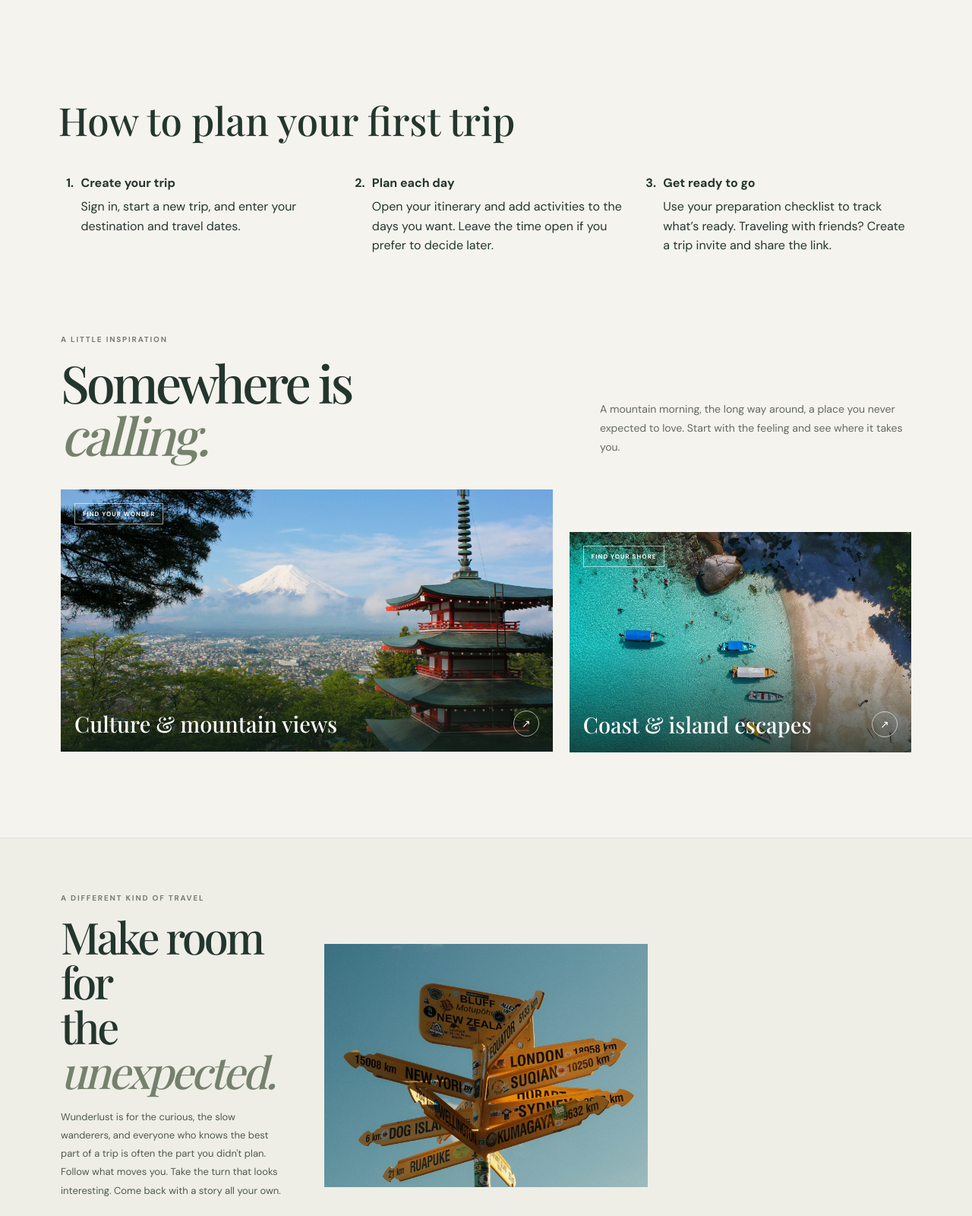
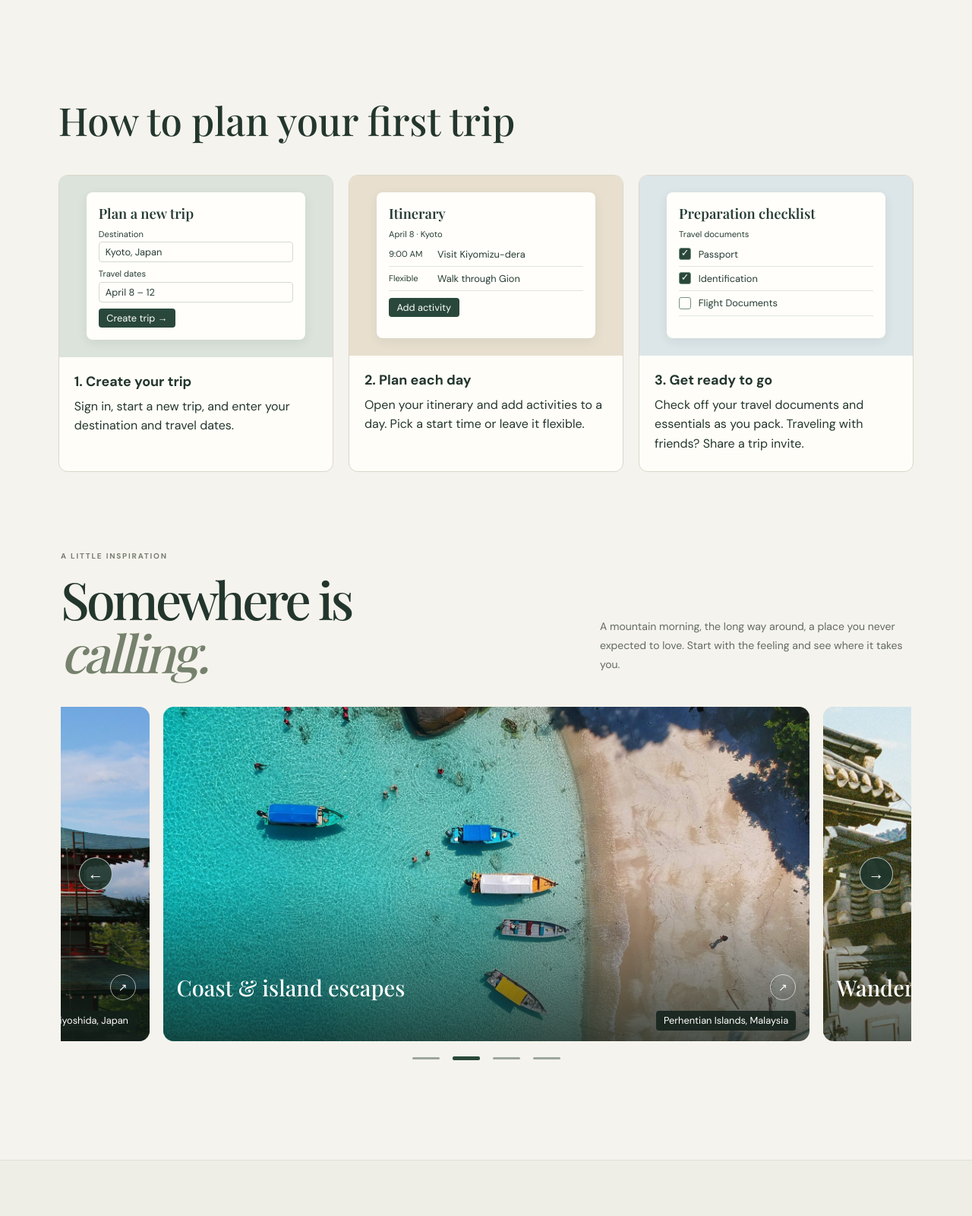
Before and after one commit to Shadowscrete/Wunderlust, a Django app: page / in a window 1280 px wide. Shown: the part 802-2402 px from the top of the page at 76% size. Run offline with Django 5.2, Linux system fonts and the light colour scheme.

Commit message:
Landing page UI and content changes

```diff
--- a/config/views.py
+++ b/config/views.py
@@ -1,4 +1,10 @@
 from django.shortcuts import render
 
 def home(request):
-    return render(request, 'home/home.html')
+    inspiration = [
+        ("fuji-pagoda.jpg", "Culture & mountain views", "A red pagoda overlooking the city beneath Mount Fuji", "Fujiyoshida, Japan"),
+        ("beach-aerial.jpg", "Coast & island escapes", "Boats in turquoise water beside a white sand beach", "Perhentian Islands, Malaysia"),
+        ("jean-carlo-emer-Ds0_4JCFGfQ-unsplash.jpg", "Wander the old lanes", "A narrow lane lined with tiled rooftops leads toward a distant tower", "Seoul, South Korea"),
+        ("queensland-australia-nHSi9DcuLdQ-unsplash.jpg", "Follow the river through the city", "Bridges span a river beside a sunlit skyline in Queensland", "Brisbane, Australia"),
+    ]
+    return render(request, 'home/home.html', {"inspiration": inspiration})
--- a/static/home/home.css
+++ b/static/home/home.css
@@ -136,12 +136,89 @@ a { color: inherit; }
 .quick-guide h2 { font: 500 clamp(2rem, 4vw, 3.5rem)/1.12 "Playfair Display", serif; }
 .quick-guide ol {
     display: grid;
-    grid-template-columns: repeat(auto-fit, minmax(min(100%, 15rem), 1fr));
-    gap: 1.5rem 3rem;
-    padding-left: 1.5rem;
+    grid-template-columns: repeat(auto-fit, minmax(min(100%, 16rem), 1fr));
+    gap: 1.25rem;
+    padding: 0;
     margin: 2rem 0 0;
-    list-style: decimal outside;
+    list-style: none;
 }
-.quick-guide li { padding-left: .35rem; }
-.quick-guide li::marker { font-weight: 700; }
-.quick-guide li p { margin: .5rem 0 0; line-height: 1.6; }
+.quick-guide li {
+    overflow: hidden;
+    border: 1px solid #d9d7cb;
+    border-radius: 12px;
+    background: #fffdf8;
+}
+.quick-guide h3 { margin: 1.25rem 1.25rem .5rem; font-size: 1.12rem; }
+.quick-guide li p { margin: 0 1.25rem 1.5rem; line-height: 1.6; }
+.guide-preview {
+    display: grid;
+    place-items: center;
+    padding: 1.4rem;
+    background: #dbe3da;
+}
+.quick-guide li:nth-child(2) .guide-preview { background: #e8dfcf; }
+.quick-guide li:nth-child(3) .guide-preview { background: #dce5e8; }
+.guide-screen {
+    display: flex;
+    flex-direction: column;
+    width: min(100%, 18rem);
+    min-height: 12rem;
+    padding: 1rem;
+    border-radius: 8px;
+    background: #fffefa;
+    color: #263c34;
+    box-shadow: 0 4px 14px #263c3414;
+    font-size: .8rem;
+}
+.guide-screen b { font: 600 1.15rem/1.3 "Playfair Display", serif; }
+.guide-screen small { margin: .5rem 0 .2rem; font-size: .7rem; }
+.guide-field { border: 1px solid #d4d9cf; border-radius: 4px; padding: .25rem .5rem; }
+.guide-action { align-self: start; margin-top: .55rem; padding: .25rem .65rem; background: #29483b; color: white; border-radius: 4px; }
+.guide-row { display: flex; align-items: center; gap: .6rem; padding: .45rem 0; border-bottom: 1px solid #e3e5dd; }
+.guide-row span { min-width: 3.4rem; font-size: .7rem; }
+.guide-check { width: 1rem; height: 1rem; border: 1px solid #779082; border-radius: 3px; text-align: center; line-height: 1; font-style: normal; }
+.guide-check:not(:empty) { background: #29483b; color: white; }
+
+.inspiration-track { display: flex; overflow-x: auto; scroll-snap-type: x mandatory; gap: clamp(8px, 1.5vw, 18px); }
+.inspiration-track .feature { flex: 0 0 76%; scroll-snap-align: center; }
+.inspiration-track .feature-link { min-height: clamp(280px, 38vw, 440px); border-radius: 14px; }
+.inspiration-track .feature-link:focus-visible { outline: 3px solid white; outline-offset: -5px; }
+
+#inspiration { display: grid; grid-template-columns: minmax(0, 1fr); }
+.inspiration-track { position: relative; grid-area: 1 / 1; scrollbar-width: none; }
+.inspiration-track::-webkit-scrollbar { display: none; }
+.inspiration-controls:not([hidden]) { display: contents; }
+.inspiration-controls button { cursor: pointer; }
+.inspiration-controls > button {
+    grid-area: 1 / 1;
+    align-self: center;
+    justify-self: start;
+    z-index: 1;
+    margin-inline: clamp(8px, 2vw, 24px);
+    width: 44px;
+    height: 44px;
+    border: 1px solid #ffffffaa;
+    border-radius: 50%;
+    background: #20362de6;
+    color: white;
+    font-size: 1.3rem;
+}
+.inspiration-controls > button:last-child { justify-self: end; }
+.inspiration-pages { display: flex; justify-content: center; align-items: center; gap: 5px; }
+.inspiration-pages button { width: min(9vw, 48px); height: 44px; border: 0; background: transparent; color: #29483b; }
+.inspiration-pages button::after { display: block; height: 3px; border-radius: 2px; background: #9da69b; content: ""; }
+.inspiration-pages button[aria-current="true"]::after { height: 5px; background: #29483b; }
+
+.inspiration-track .feature-caption { bottom: 3.25rem; }
+.feature-location {
+    position: absolute;
+    right: 18px;
+    bottom: 14px;
+    max-width: calc(100% - 36px);
+    padding: .25rem .6rem;
+    border-radius: 4px;
+    background: rgb(18 32 26 / 85%);
+    color: white;
+    font-size: .8rem;
+    line-height: 1.4;
+}
--- a/static/home/home.js
+++ b/static/home/home.js
@@ -22,3 +22,70 @@
         if (event.key === 'Escape') close();
     });
 })();
+
+(() => {
+    const carousel = document.querySelector('#inspiration');
+    if (!carousel) return;
+    const track = carousel.querySelector('.inspiration-track');
+    const slides = Array.from(track.children);
+    if (slides.length < 2) return;
+    const controls = carousel.querySelector('.inspiration-controls');
+    const [previous, next] = controls.querySelectorAll(':scope > button');
+    const pages = Array.from(controls.querySelectorAll('.inspiration-pages button[aria-controls]'));
+    const motion = window.matchMedia('(prefers-reduced-motion: reduce)');
+    let timer;
+    function preview(slide) {
+        const copy = slide.cloneNode(true);
+        copy.inert = true;
+        copy.setAttribute('aria-hidden', 'true');
+        return copy;
+    }
+    track.prepend(...slides.slice(-2).map(preview));
+    track.append(...slides.slice(0, 2).map(preview));
+    const wrap = (index) => ((index % slides.length) + slides.length) % slides.length;
+    const centerOffset = (slide) => slide.offsetLeft - (track.clientWidth - slide.offsetWidth) / 2;
+    const position = () => Math.round((track.scrollLeft - centerOffset(slides[0])) /
+        (slides[1].offsetLeft - slides[0].offsetLeft));
+    const current = () => wrap(position());
+
+    function schedule() {
+        clearTimeout(timer);
+        if (!motion.matches && !document.hidden && !track.contains(document.activeElement)) {
+            timer = setTimeout(() => show(current() + 1), 5000);
+        }
+    }
+
+    function update() {
+        pages.forEach((page, index) => page.setAttribute('aria-current', String(index === current())));
+        schedule();
+    }
+
+    function show(index) {
+        const target = wrap(index);
+        track.scrollLeft = centerOffset(slides[target]);
+        if (track.contains(document.activeElement)) {
+            slides[target].querySelector('a').focus({ preventScroll: true });
+        }
+        update();
+    }
+
+    previous.addEventListener('click', () => show(current() - 1));
+    next.addEventListener('click', () => show(current() + 1));
+    pages.forEach((page, index) => page.addEventListener('click', () => show(index)));
+    motion.addEventListener('change', schedule);
+    carousel.addEventListener('keydown', (event) => {
+        if (event.key !== 'ArrowLeft' && event.key !== 'ArrowRight') return;
+        event.preventDefault();
+        show(current() + (event.key === 'ArrowLeft' ? -1 : 1));
+    });
+    track.addEventListener('focusin', schedule);
+    track.addEventListener('focusout', () => queueMicrotask(schedule));
+    track.addEventListener('scroll', update, { passive: true });
+    track.addEventListener('scrollend', () => {
+        if (position() !== current()) show(current());
+    });
+    document.addEventListener('visibilitychange', schedule);
+    window.addEventListener('resize', update);
+    controls.hidden = false;
+    show(0);
+})();
--- a/templates/home/home.html
+++ b/templates/home/home.html
@@ -13,7 +13,7 @@
     <link rel="preconnect" href="https://fonts.googleapis.com">
     <link rel="preconnect" href="https://fonts.gstatic.com" crossorigin>
     <link href="https://fonts.googleapis.com/css2?family=DM+Sans:wght@400;500;600;700&family=Playfair+Display:wght@500;600;700&display=swap" rel="stylesheet">
-    <link rel="stylesheet" href="{% static 'home/home.css' %}?v=4">
+    <link rel="stylesheet" href="{% static 'home/home.css' %}?v=10">
 </head>
 <body class="wunderlust-page">
     <header class="site-header">
@@ -48,10 +48,43 @@
 
         <section class="quick-guide" id="quick-guide" aria-labelledby="guide-title">
             <h2 id="guide-title">How to plan your first trip</h2>
-            <ol>
-                <li><strong>Create your trip</strong><p>Sign in, start a new trip, and enter your destination and travel dates.</p></li>
-                <li><strong>Plan each day</strong><p>Open your itinerary and add activities to the days you want. Leave the time open if you prefer to decide later.</p></li>
-                <li><strong>Get ready to go</strong><p>Use your preparation checklist to track what’s ready. Traveling with friends? Create a trip invite and share the link.</p></li>
+            <ol role="list">
+                <li>
+                    <div class="guide-preview" aria-hidden="true">
+                        <div class="guide-screen">
+                            <b>Plan a new trip</b>
+                            <small>Destination</small><span class="guide-field">Kyoto, Japan</span>
+                            <small>Travel dates</small><span class="guide-field">April 8 – 12</span>
+                            <span class="guide-action">Create trip →</span>
+                        </div>
+                    </div>
+                    <h3>1. Create your trip</h3>
+                    <p>Sign in, start a new trip, and enter your destination and travel dates.</p>
+                </li>
+                <li>
+                    <div class="guide-preview" aria-hidden="true">
+                        <div class="guide-screen">
+                            <b>Itinerary</b><small>April 8 · Kyoto</small>
+                            <div class="guide-row"><span>9:00 AM</span>Visit Kiyomizu-dera</div>
+                            <div class="guide-row"><span>Flexible</span>Walk through Gion</div>
+                            <span class="guide-action">Add activity</span>
+                        </div>
+                    </div>
+                    <h3>2. Plan each day</h3>
+                    <p>Open your itinerary and add activities to a day. Pick a start time or leave it flexible.</p>
+                </li>
+                <li>
+                    <div class="guide-preview" aria-hidden="true">
+                        <div class="guide-screen">
+                            <b>Preparation checklist</b><small>Travel documents</small>
+                            <div class="guide-row"><i class="guide-check">✓</i>Passport</div>
+                            <div class="guide-row"><i class="guide-check">✓</i>Identification</div>
+                            <div class="guide-row"><i class="guide-check"></i>Flight Documents</div>
+                        </div>
+                    </div>
+                    <h3>3. Get ready to go</h3>
+                    <p>Check off your travel documents and essentials as you pack. Traveling with friends? Share a trip invite.</p>
+                </li>
             </ol>
         </section>
 
@@ -60,19 +93,27 @@
                 <div><p class="section-kicker">A little inspiration</p><h2 id="discover-title">Somewhere is<br><em>calling.</em></h2></div>
                 <p class="section-intro">A mountain morning, the long way around, a place you never expected to love. Start with the feeling and see where it takes you.</p>
             </div>
-            <div class="inspiration-grid" id="inspiration">
-                <article class="feature feature-lake">
-                    <a href="{% url 'register' %}" class="feature-link" aria-label="Explore culture and mountain journeys">
-                        <img src="{% static 'home/assets/fuji-pagoda.jpg' %}" width="2200" height="1466" alt="A red pagoda overlooking a city with snow-capped Mount Fuji behind it" loading="lazy">
-                        <span class="feature-label">FIND YOUR WONDER</span><span class="feature-caption"><span>Culture &amp; mountain views</span><span aria-hidden="true">&#8599;&#xFE0E;</span></span>
-                    </a>
-                </article>
-                <article class="feature feature-road">
-                    <a href="{% url 'register' %}" class="feature-link" aria-label="Explore coast and island escapes">
-                        <img src="{% static 'home/assets/beach-aerial.jpg' %}" width="1775" height="2200" alt="Boats anchored in turquoise water beside a white sand beach, seen from above" loading="lazy">
-                        <span class="feature-label">FIND YOUR SHORE</span><span class="feature-caption"><span>Coast &amp; island escapes</span><span aria-hidden="true">&#8599;&#xFE0E;</span></span>
-                    </a>
-                </article>
+            <div id="inspiration" role="region" aria-roledescription="carousel" aria-labelledby="discover-title">
+                <div class="inspiration-track" id="inspiration-track">
+                    {% for photo, caption, description, location in inspiration %}
+                    <article class="feature" role="group" aria-roledescription="slide" aria-label="{{ forloop.counter }} of {{ inspiration|length }}">
+                        <a href="{% url 'register' %}" class="feature-link">
+                            <img src="{% static 'home/assets/' %}{{ photo }}" alt="{{ description }}" loading="lazy">
+                            <span class="feature-caption"><span>{{ caption }}</span><span aria-hidden="true">&#8599;&#xFE0E;</span></span>
+                            <span class="feature-location">{{ location }}</span>
+                        </a>
+                    </article>
+                    {% endfor %}
+                </div>
+                <div class="inspiration-controls" hidden>
+                    <button type="button" aria-label="Previous photo" aria-controls="inspiration-track">&#8592;</button>
+                    <div class="inspiration-pages">
+                        {% for photo, caption, description, location in inspiration %}
+                        <button type="button" aria-label="Show {{ caption }}" aria-controls="inspiration-track"></button>
+                        {% endfor %}
+                    </div>
+                    <button type="button" aria-label="Next photo" aria-controls="inspiration-track">&#8594;</button>
+                </div>
             </div>
         </section>
 
@@ -83,6 +124,6 @@
     </main>
 
     <footer class="site-footer"><a class="brand footer-brand" href="{% url 'home' %}">Wunderlust</a><p>For the miles, moments, and memories ahead.</p><div><a href="{% url 'login' %}">Log in</a><a href="{% url 'register' %}">Create an account</a></div><small>&copy; {% now "Y" %} Wunderlust</small></footer>
-    <script src="{% static 'home/home.js' %}?v=3" defer></script>
+    <script src="{% static 'home/home.js' %}?v=7" defer></script>
 </body>
 </html>
```
Also changed, not shown: static/home/assets/jean-carlo-emer-Ds0_4JCFGfQ-unsplash.jpg (added), 1 other file.
